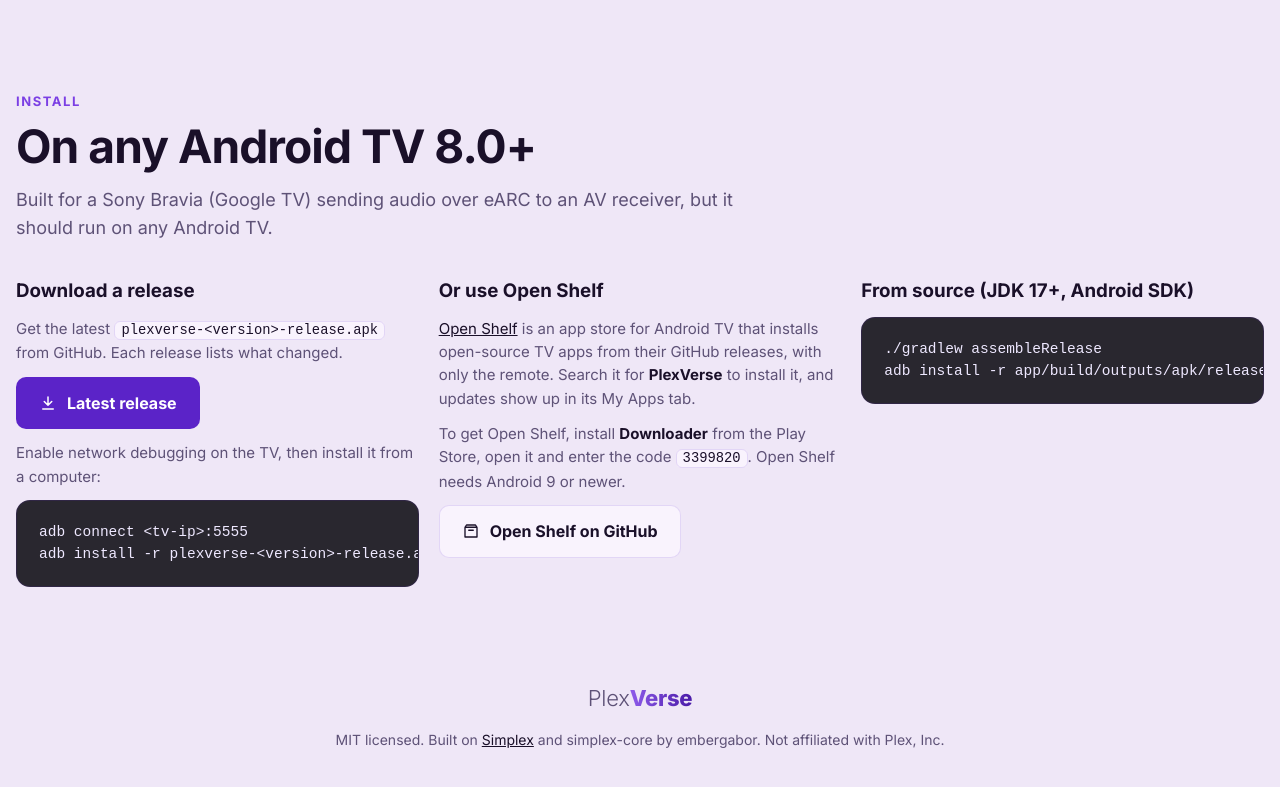
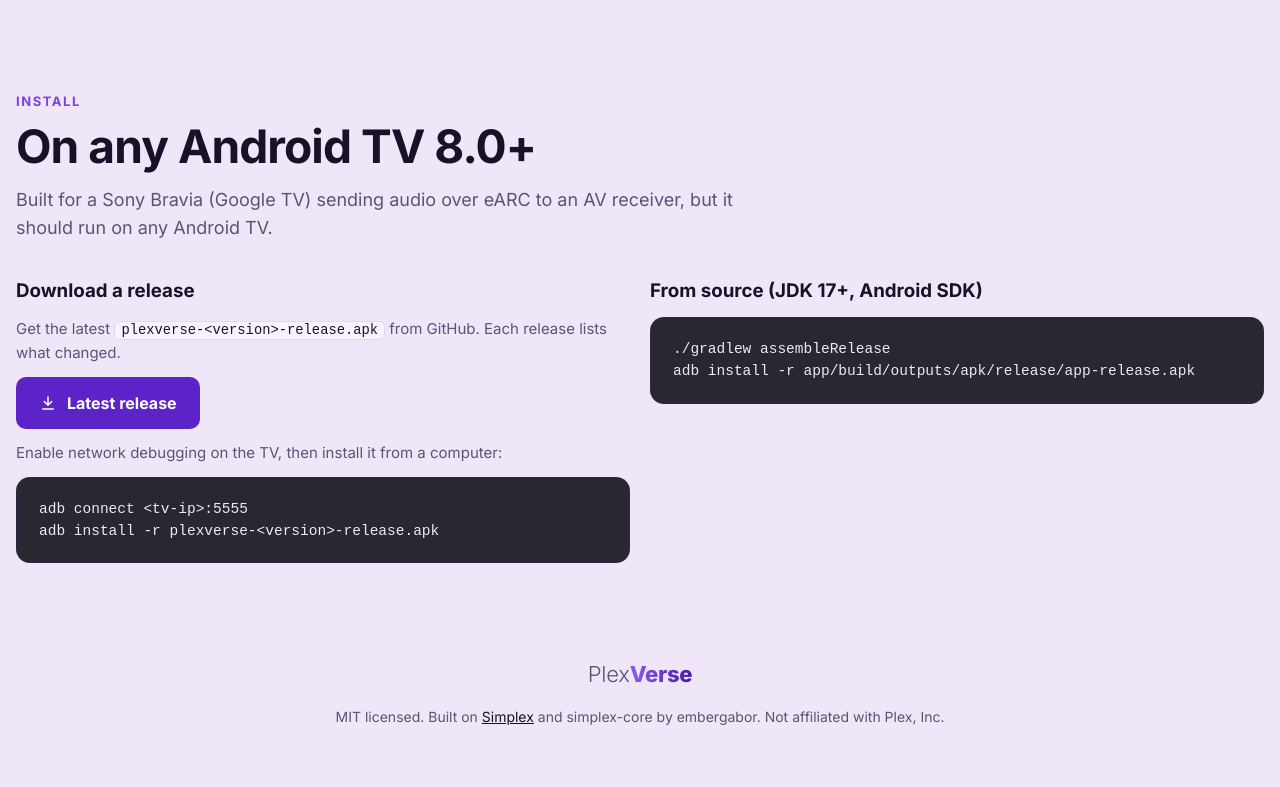
Before and after one commit to molnarroland/PlexVerse, a plain HTML site: page docs/index.html in a window 1280 px wide. Shown: the part 3076-3863 px from the top of the page. Drawn offline with Linux system fonts and the light colour scheme.

Commit message:
PlexVerse: no Open Shelf on the install page for now
Co-Authored-By: Claude Opus 5.5 <noreply@anthropic.com>

```diff
--- a/docs/index.html
+++ b/docs/index.html
@@ -370,15 +370,6 @@
 adb install -r plexverse-&lt;version&gt;-release.apk</pre>
       </div>
       <div>
-        <h3>Or use Open Shelf</h3>
-        <p><a href="https://github.com/wingedpanther/openshelf">Open Shelf</a> is an app store for Android TV that installs open-source TV apps from their GitHub releases, with only the remote. Search it for <b>PlexVerse</b> to install it, and updates show up in its My Apps tab.</p>
-        <p>To get Open Shelf, install <b>Downloader</b> from the Play Store, open it and enter the code <code>3399820</code>. Open Shelf needs Android 9 or newer.</p>
-        <a class="btn" href="https://github.com/wingedpanther/openshelf">
-          <svg viewBox="0 0 24 24" fill="none" stroke="currentColor" stroke-width="1.8" stroke-linecap="round" stroke-linejoin="round"><path d="M4 7h16v13H4zM4 7l2-3h12l2 3M9 11h6"/></svg>
-          Open Shelf on GitHub
-        </a>
-      </div>
-      <div>
         <h3>From source (JDK 17+, Android SDK)</h3>
 <pre>./gradlew assembleRelease
 adb install -r app/build/outputs/apk/release/app-release.apk</pre>
```
Also changed, not shown: 1 other file.
